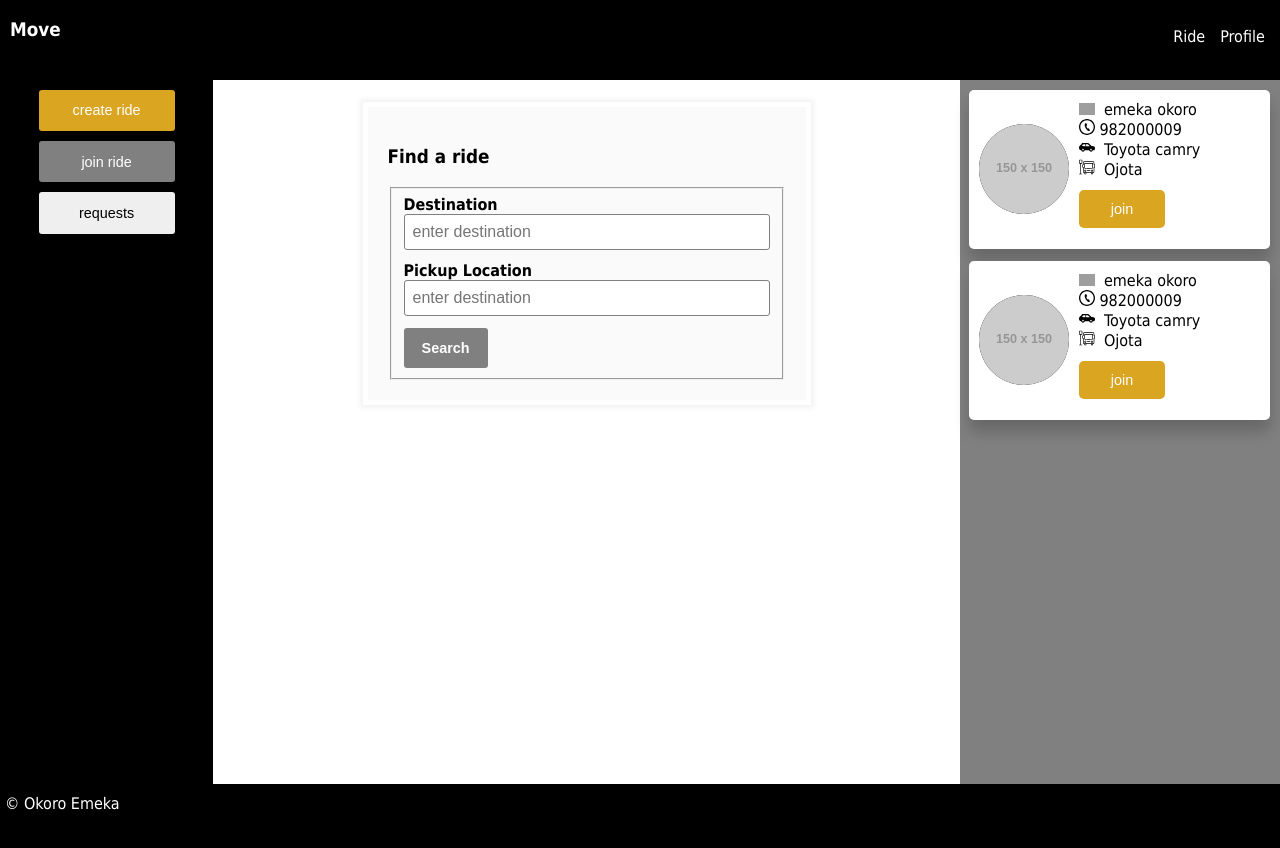
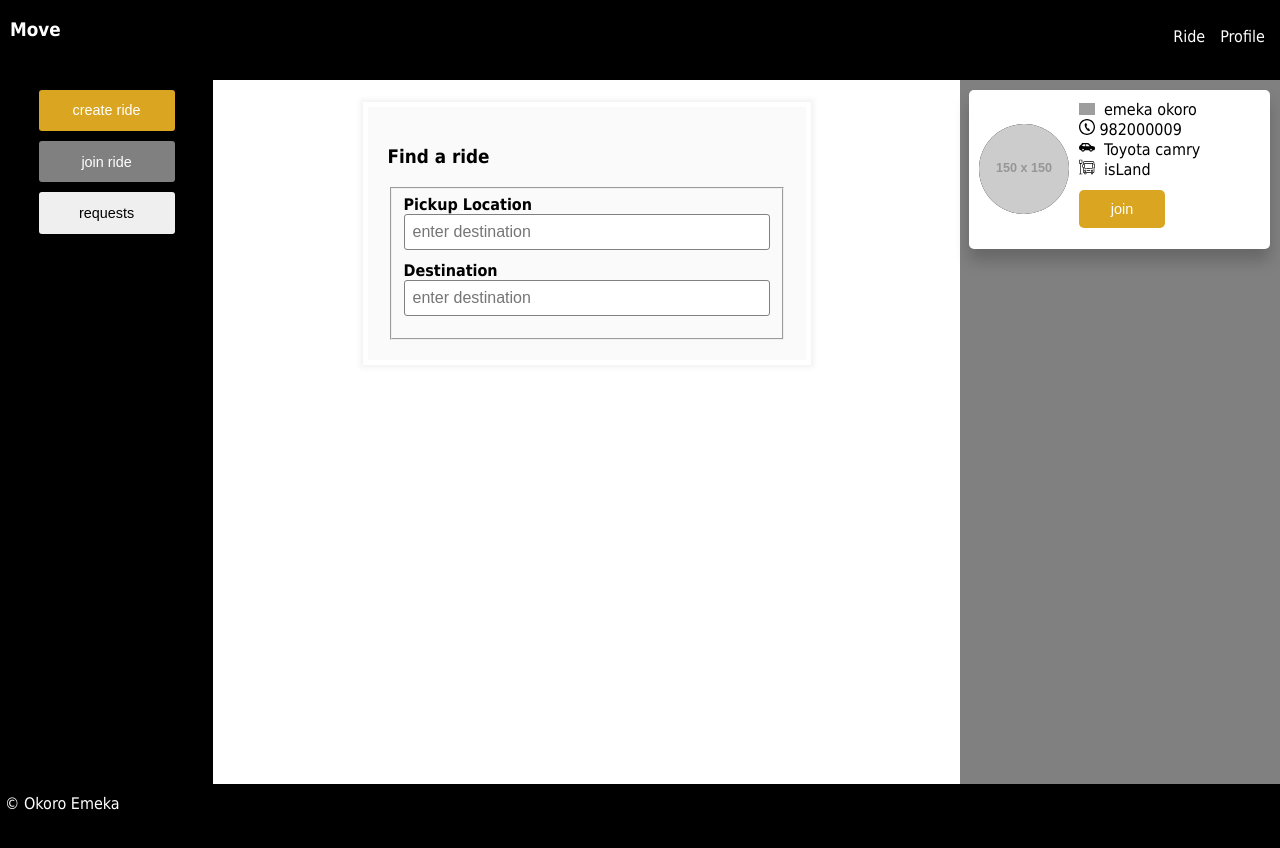
Before and after one commit to okoroemeka/Ride-my-way-react, a React app: page /dashboard in a window 1280 px wide. Shown: the top 848 px of the page. Built offline with nearby package versions, Linux system fonts and the light colour scheme; grey boxes are pictures that could not be loaded.

Commit message:
ft(Ride):Join ride
- Add functionality for joining a ride

[Finishes]

```diff
--- a/src/component/dashboardv2/CreateRide.jsx
+++ b/src/component/dashboardv2/CreateRide.jsx
@@ -66,8 +66,7 @@ const CreateRide = () => {
     };
     delete formData.timeOfDay;
     setLoading(true);
-    const res = await createRide({ variables: { input: formData } });
-    console.log('res', res);
+    await createRide({ variables: { input: formData } });
     setLoading(false);
     dispatchFormState({ type: CLEAR_FORM });
     toast.success('Ride created successfully.');
--- a/src/component/dashboardv2/JoinRide.jsx
+++ b/src/component/dashboardv2/JoinRide.jsx
@@ -1,22 +1,76 @@
+/* eslint-disable import/no-cycle */
 import React, { useEffect, useState } from 'react';
-import Button from '../reusables/button';
+import gql from 'graphql-tag';
+// import Button from '../reusables/button';
+import useDebounce from '../hooks/Debounce';
+import { getRides } from '../../utils/queryHelpers';
+import Error from '../commons/Error';
 import './ride.scss';
 
+const JOINRIDE_RIDE = gql`
+  query getRides($input: GetRidesInput!) {
+    getRides(input: $input) {
+      id
+      pickup
+      destination
+      departure
+      capacity
+      carColor
+      carType
+      plateNumber
+      userId
+      user {
+        id
+        firstname
+        lastname
+        phone
+      }
+    }
+  }
+`;
 const JoinRide = (props) => {
   const [pickupLocation, updateLocation] = useState('');
   const [destination, updateDestination] = useState('');
+  const [error, setError] = useState('');
+  // const [isSearching, setIsSearching] = useState(false);
 
-  const handleSubmit = async e => {
-    e.preventDefault();
-    const data = {
-      pickupLocation,
-      destination
-    };
-  };
+  const debouncedSearchTerm = useDebounce(destination, 3000);
+  useEffect(() => {
+    if (debouncedSearchTerm) {
+      if (!pickupLocation.length) {
+        setError('provide pickup location');
+      } else {
+        setError('');
+        getRides(JOINRIDE_RIDE, {
+          pickup: pickupLocation,
+          destination,
+        })
+          .then((result) => {
+            props.getRides(result.data.getRides);
+          })
+          .catch((err) => {
+            setError(err.message);
+          });
+      }
+    }
+  }, [debouncedSearchTerm]);
+
   return (
-    <form onSubmit={handleSubmit}>
+    <form>
       <h3>Find a ride </h3>
+      {Boolean(error.length) && <Error error={error} />}
       <fieldset>
+        <label htmlFor="Pickup">
+          Pickup Location
+          <input
+            type="text"
+            name="destination"
+            value={pickupLocation}
+            placeholder="enter destination"
+            onChange={e => updateLocation(e.target.value)}
+            autoComplete="off"
+          />
+        </label>
         <label htmlFor="destination">
           Destination
           <input
@@ -28,22 +82,6 @@ const JoinRide = (props) => {
             autoComplete="off"
           />
         </label>
-        <label htmlFor="destination">
-          Pickup Location
-          <input
-            type="text"
-            name="destination"
-            value={pickupLocation}
-            placeholder="enter destination"
-            onChange={e => updateLocation(e.target.value)}
-            autoComplete="off"
-          />
-        </label>
-        <Button
-          type="submit"
-          buttonText="Search"
-          buttonClassName="search__ride"
-        />
       </fieldset>
     </form>
   );
--- a/src/component/dashboardv2/RidersCard.jsx
+++ b/src/component/dashboardv2/RidersCard.jsx
@@ -7,7 +7,13 @@ import carIcon from '../../assets/images/iconmonstr-car-1.svg';
 import busStandIcon from '../../assets/images/iconmonstr-bus-8.svg';
 
 const Card = ({
-  image, name, phone, location, carType, handleClick,
+  id,
+  image,
+  destination,
+  carType,
+  handleClick,
+  user,
+  loading,
 }) => (
   <div className="card__container">
     <div className="image__area">
@@ -22,14 +28,14 @@ const Card = ({
         </span>
         &nbsp;
         {' '}
-        {name}
+        {`${user.firstname} ${user.lastname}`}
       </div>
       <div>
         <span className="details">
           <img src={phoneIcone} alt="telephone" className="icon__image" />
         </span>
         &nbsp;
-        {phone}
+        {user.phone}
       </div>
       <div>
         <span className="details">
@@ -45,21 +51,23 @@ const Card = ({
         </span>
         &nbsp;
         {' '}
-        {location}
+        {destination}
       </div>
       <Button
         buttonText="join"
         buttonClassName="join__ride"
-        handleClick={handleClick}
+        handleClick={() => handleClick(id)}
+        disabled={loading}
       />
     </div>
   </div>
 );
 Card.propTypes = {
+  id: PropTypes.number.isRequired,
+  loading: PropTypes.bool.isRequired,
   image: PropTypes.string.isRequired,
-  name: PropTypes.string.isRequired,
-  phone: PropTypes.string.isRequired,
-  location: PropTypes.string.isRequired,
+  user: PropTypes.object.isRequired,
+  destination: PropTypes.string.isRequired,
   carType: PropTypes.string.isRequired,
   handleClick: PropTypes.func.isRequired,
 };
--- a/src/component/dashboardv2/index.jsx
+++ b/src/component/dashboardv2/index.jsx
@@ -1,5 +1,7 @@
+/* eslint-disable import/no-cycle */
 /* eslint-disable no-nested-ternary */
 import React, { Component } from 'react';
+import { toast } from 'react-toastify';
 import Sidebar from './Sidebar';
 import Button from '../reusables/button';
 import RidersWrapper from './Riders';
@@ -7,6 +9,7 @@ import RidersCard from './RidersCard';
 import CreateRide from './CreateRide';
 import JoinRide from './JoinRide';
 import RequestCard from './RequestCard';
+import { joinRides } from '../../utils/queryHelpers';
 import './dashboardv2.scss';
 
 class Dashbaordv2 extends Component {
@@ -14,6 +17,18 @@ class Dashbaordv2 extends Component {
     displayJoinRideForm: true,
     displayCreateRideForm: false,
     displayRideRequest: false,
+    availableRide: [
+      {
+        image: 'https://via.placeholder.com/150',
+        user: { firstname: 'emeka', lastname: 'okoro', phone: `${982000009}` },
+        destination: 'isLand',
+        carColor: 'Yellow',
+        carType: 'Toyota camry',
+        location: 'Ojota',
+      },
+    ],
+    isJoinRideLoading: false,
+    // joinRideError: '',
   };
 
   toggleJoinRideForm = () => {
@@ -40,6 +55,22 @@ class Dashbaordv2 extends Component {
     });
   };
 
+  joinRideHandler = async (rideId) => {
+    try {
+      this.setState(prevState => ({ isJoinRideLoading: !prevState.isJoinRideLoading }));
+      await joinRides(rideId);
+      this.setState(prevState => ({ isJoinRideLoading: !prevState.isJoinRideLoading }));
+    } catch (error) {
+      toast.error(error.message.split(':')[1]);
+    }
+  };
+
+  updateAvailableRide = (data) => {
+    this.setState({
+      availableRide: data,
+    });
+  };
+
   renderRideComponents = (
     displayJoinRideForm,
     displayCreateRideForm,
@@ -60,6 +91,8 @@ class Dashbaordv2 extends Component {
       displayJoinRideForm,
       displayCreateRideForm,
       displayRideRequest,
+      availableRide,
+      isJoinRideLoading,
     } = this.state;
     return (
       <>
@@ -90,7 +123,7 @@ class Dashbaordv2 extends Component {
             {!displayRideRequest ? (
               <div className="ride__form">
                 {displayJoinRideForm && !displayCreateRideForm ? (
-                  <JoinRide />
+                  <JoinRide getRides={this.updateAvailableRide} />
                 ) : (
                   <CreateRide />
                 )}
@@ -104,24 +137,9 @@ class Dashbaordv2 extends Component {
           </div>
           <div className="col-3 display__rides__container">
             <RidersWrapper>
-              <RidersCard
-                image="https://via.placeholder.com/150"
-                name="emeka okoro"
-                phone={`${982000009}`}
-                destination="isLand"
-                carColor="Yellow"
-                carType="Toyota camry"
-                location="Ojota"
-              />
-              <RidersCard
-                image="https://via.placeholder.com/150"
-                name="emeka okoro"
-                phone={`${982000009}`}
-                destination="isLand"
-                carColor="Yellow"
-                carType="Toyota camry"
-                location="Ojota"
-              />
+              {availableRide.map(data => (
+                <RidersCard {...data} handleClick={this.joinRideHandler} loading={isJoinRideLoading} />
+              ))}
             </RidersWrapper>
           </div>
         </div>
--- /dev/null
+++ b/src/component/hooks/Debounce.jsx
@@ -0,0 +1,19 @@
+import React, { useEffect, useState } from 'react';
+
+// got this Idea from Dev.to
+const Debounce = (value, delay) => {
+  // state and setters for debounced value
+  const [debouncedValue, setDebouncedValue] = useState(value);
+  useEffect(() => {
+    // set debounced value passed in after some specific delay
+    const handler = setTimeout(() => {
+      setDebouncedValue(value);
+    }, delay);
+    return () => {
+      clearTimeout(handler);
+    };
+  }, [value]);
+  return debouncedValue;
+};
+
+export default Debounce;
--- a/src/utils/Query.js
+++ b/src/utils/Query.js
@@ -1,5 +1,13 @@
 import gql from 'graphql-tag';
 
+const JOIN_RIDES = gql`
+  mutation joinRide($input: joinRideInput!){
+    joinRide(input: $input){
+      id
+      approved
+    }
+  }
+`;
 const GET_RIDES = gql`
   query getRides {
     getSomeRides {
@@ -11,13 +19,13 @@ const GET_RIDES = gql`
     }
   }
 `;
-const RIDE_REQUEST = gql`
-  mutation rideRequest($rideId: Int!) {
-    rideRequest(rideId: $rideId) {
-      text
-    }
-  }
-`;
+// const RIDE_REQUEST = gql`
+//   mutation rideRequest($rideId: Int!) {
+//     rideRequest(rideId: $rideId) {
+//       text
+//     }
+//   }
+// `;
 const GET_REQUEST = gql`
   query getRequestByRideId($rideId: Int!) {
     getRequestByRideId(rideId: $rideId) {
@@ -31,12 +39,18 @@ const GET_REQUEST = gql`
   }
 `;
 const RESPOND_TO_REQUEST = gql`
-  mutation respondToRideRequest($rideId: Int!, $requestId: Int!, $approved: Boolean!) {
-    respondToRideRequest(rideId: $rideId, requestId: $requestId, approved: $approved) {
+  mutation respondToRideRequest(
+    $rideId: Int!
+    $requestId: Int!
+    $approved: Boolean!
+  ) {
+    respondToRideRequest(
+      rideId: $rideId
+      requestId: $requestId
+      approved: $approved
+    ) {
       text
     }
   }
 `;
-export {
-  GET_RIDES, RIDE_REQUEST, GET_REQUEST, RESPOND_TO_REQUEST,
-};
+export { GET_RIDES, GET_REQUEST, RESPOND_TO_REQUEST, JOIN_RIDES };
--- a/src/utils/queryHelpers.js
+++ b/src/utils/queryHelpers.js
@@ -1,17 +1,18 @@
 // eslint-disable-next-line import/no-cycle
 import { client as clientApollo } from '../index';
 // eslint-disable-next-line import/no-cycle
-import { JOIN_RIDE } from '../component/rideOffer/JoinRide';
-import { RIDE_REQUEST, GET_REQUEST, RESPOND_TO_REQUEST } from './Query';
+import { GET_REQUEST, RESPOND_TO_REQUEST, JOIN_RIDES } from './Query';
 
-const getRides = async ({ currentLocation, destination }, client = clientApollo) => {
-  const rides = await client.mutate(
+const getRides = async (query, { pickup, destination }, client = clientApollo) => {
+  const rides = await client.query(
     {
-      mutation: JOIN_RIDE,
-      name: 'getSomeRides',
+      query,
+      name: 'getRides',
       variables: {
-        currentLocation,
-        destination,
+        input: {
+          pickup,
+          destination,
+        },
       },
     },
     true,
@@ -22,10 +23,10 @@ const getRides = async ({ currentLocation, destination }, client = clientApollo)
 const joinRides = async (rideId, client = clientApollo) => {
   const response = await client.mutate(
     {
-      mutation: RIDE_REQUEST,
+      mutation: JOIN_RIDES,
       name: 'rideRequest',
       variables: {
-        rideId,
+        input: { rideId },
       },
     },
     true,
@@ -45,7 +46,12 @@ const getRideRequest = async (rideId, client = clientApollo) => {
   );
   return response;
 };
-const respondToRideRequest = async (rideId, requestId, approved, client = clientApollo) => {
+const respondToRideRequest = async (
+  rideId,
+  requestId,
+  approved,
+  client = clientApollo,
+) => {
   const response = await client.mutate({
     mutation: RESPOND_TO_REQUEST,
     name: 'respondToRideRequest',
```
